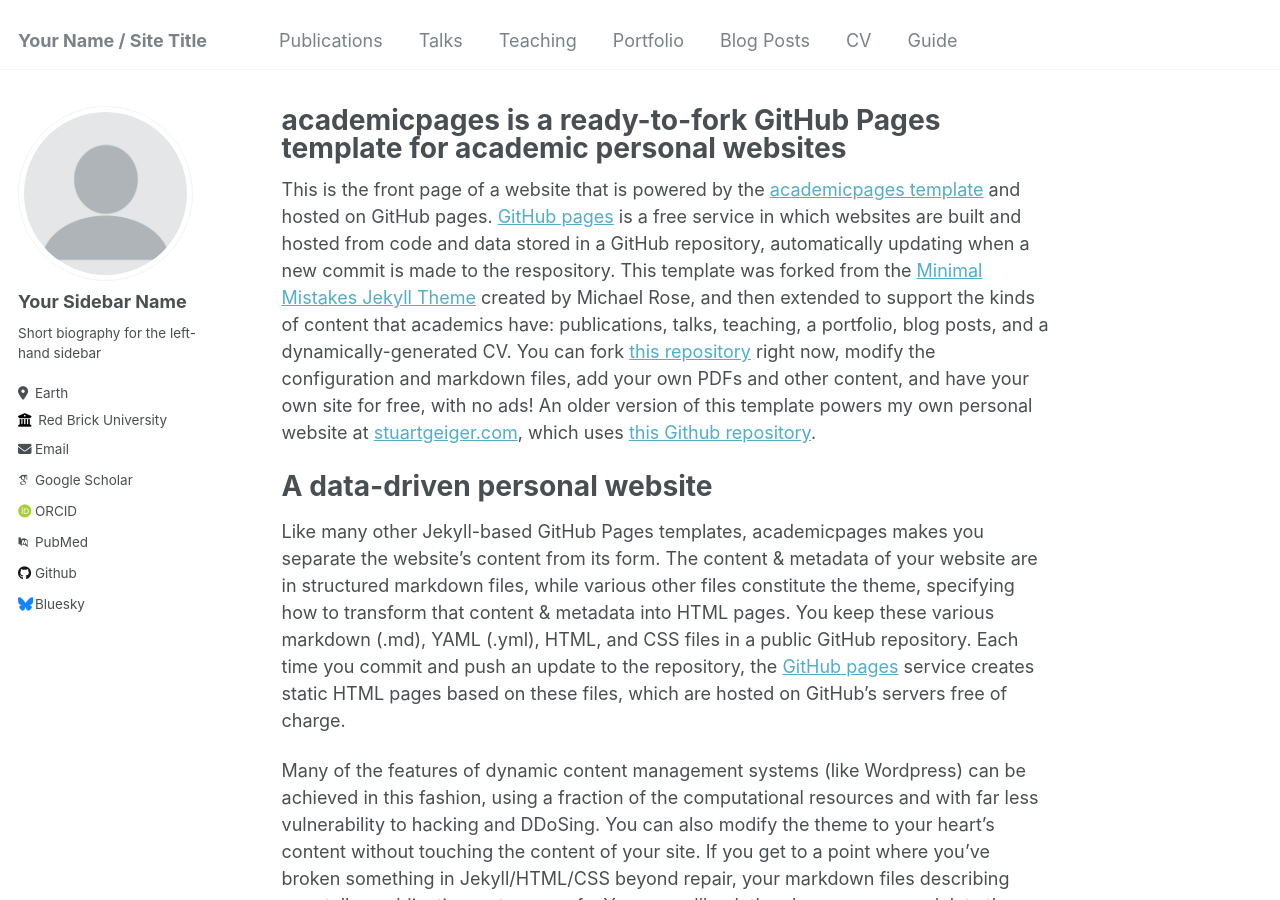
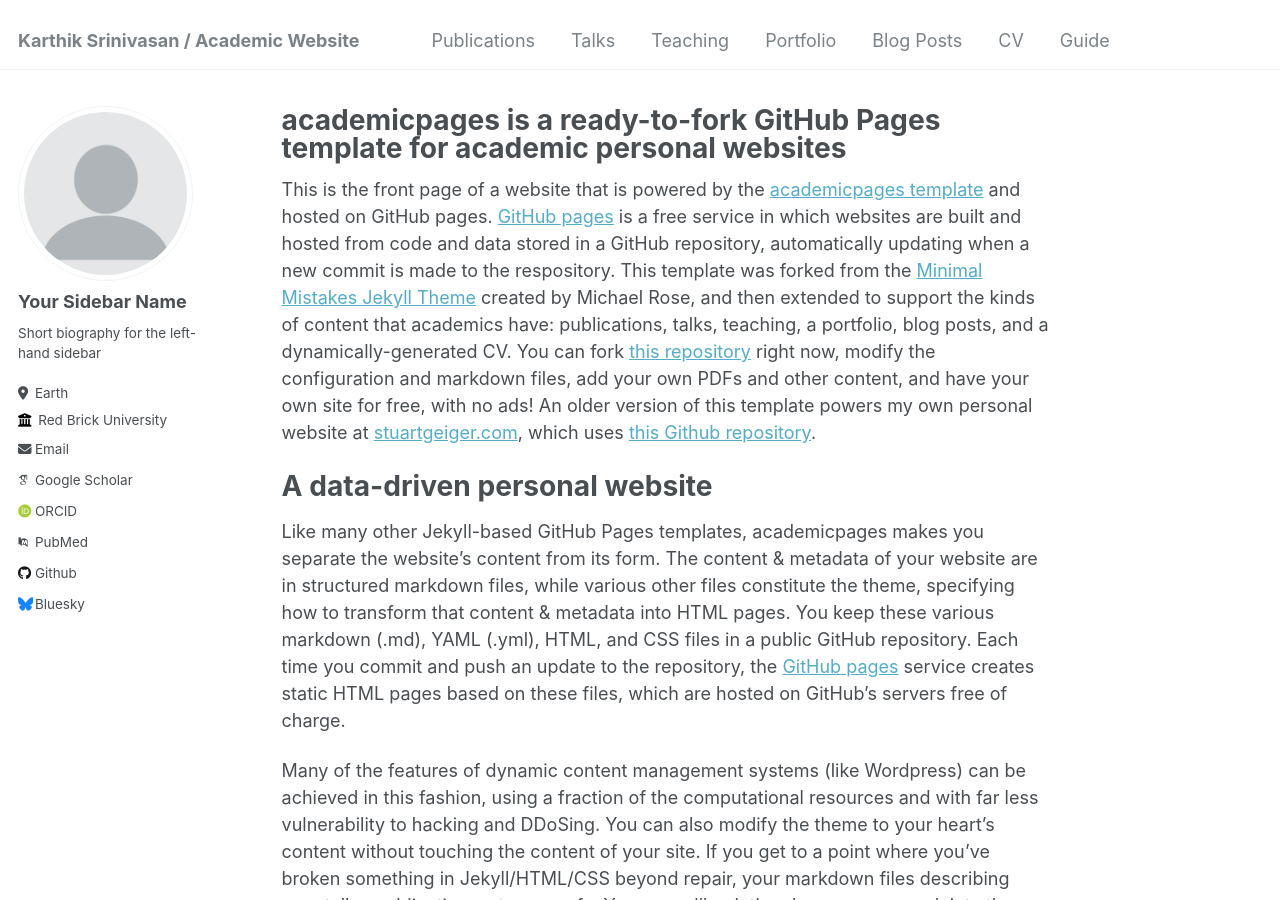
Before and after one commit to ksrini97/ksrini97.github.io, a Jekyll site: the page built from _pages/about.md, in a window 1280 px wide and 900 px high. Built offline with Jekyll 4.4.1, drawn with Linux system fonts in a browser that asks for light colours; some web fonts are replaced.

Commit message:
Update _config.yml
Update name

```diff
--- a/_config.yml
+++ b/_config.yml
@@ -7,8 +7,8 @@
 # server process.
 
 # Basic Site Settings
-locale                   : "en-US"
-title                    : "Your Name / Site Title"
+locale                   : "en-CA"
+title                    : "Karthik Srinivasan / Academic Website"
 title_separator          : "-"
 name                     : &name "Your Name"
 description              : &description "personal description"
```
